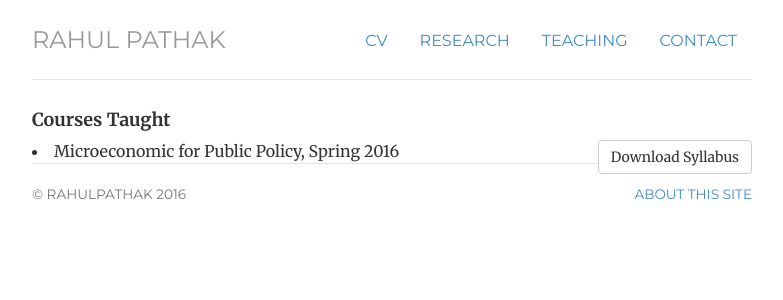
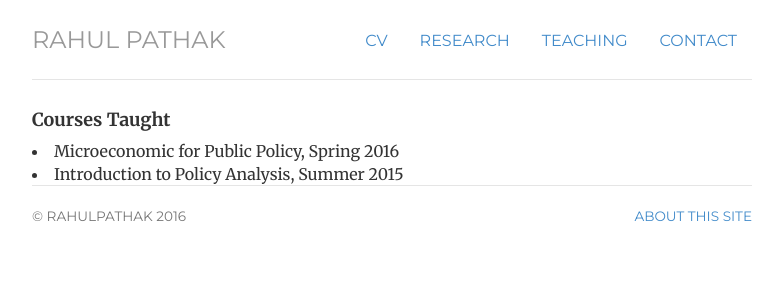
Before and after one commit to pathak-rahul/pathak-rahul.github.io, a Jekyll site: the page built from teaching/index.html, in a window 1280 px wide. Shown: the top 300 px of the page, without its empty margins (248-1031 px from the left). Built offline with Jekyll 4.4.1, drawn with Linux system fonts in a browser that asks for light colours.

Commit message:
Update index.html

```diff
--- a/teaching/index.html
+++ b/teaching/index.html
@@ -5,10 +5,8 @@ title: teaching
 <div class="teaching">
 	<h4> Courses Taught </h4>
 
-	<a href="/files/rpathak-cv.pdf" class="btn btn-default pull-right" title="Download Syllabus as PDF">Download Syllabus</a>
-
 	<li>Microeconomic for Public Policy, Spring 2016</li>
-
+	<li>Introduction to Policy Analysis, Summer 2015</li>
 				</ul>
 
 </div>
```
